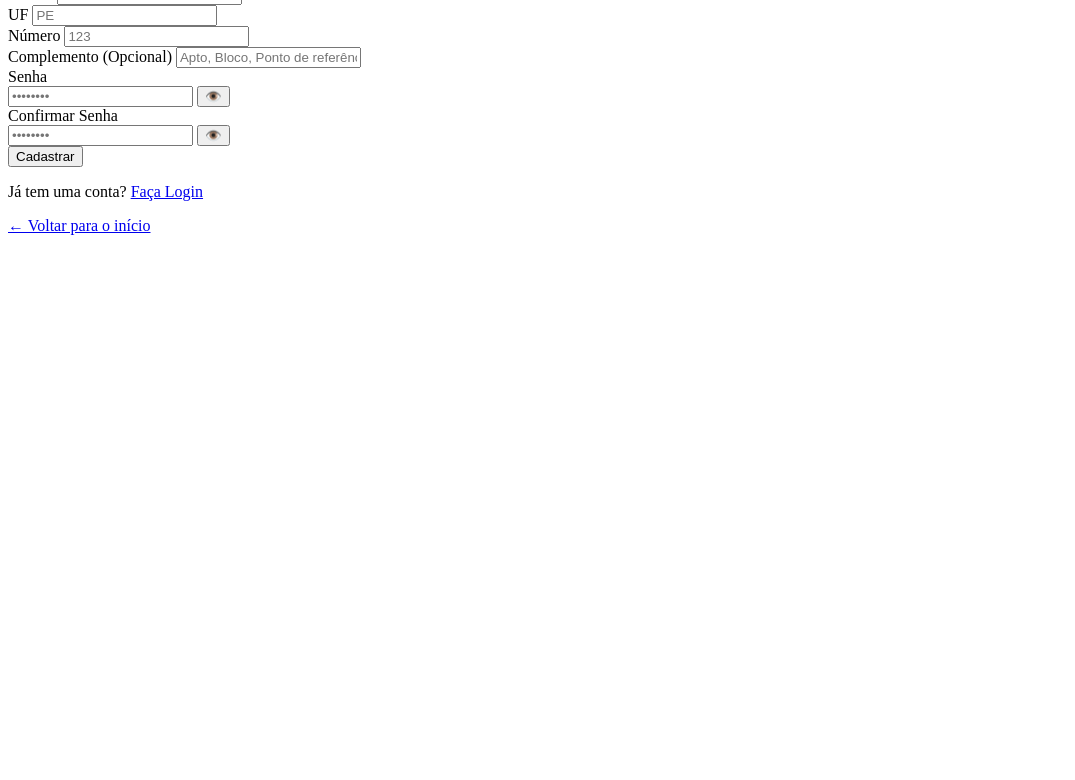
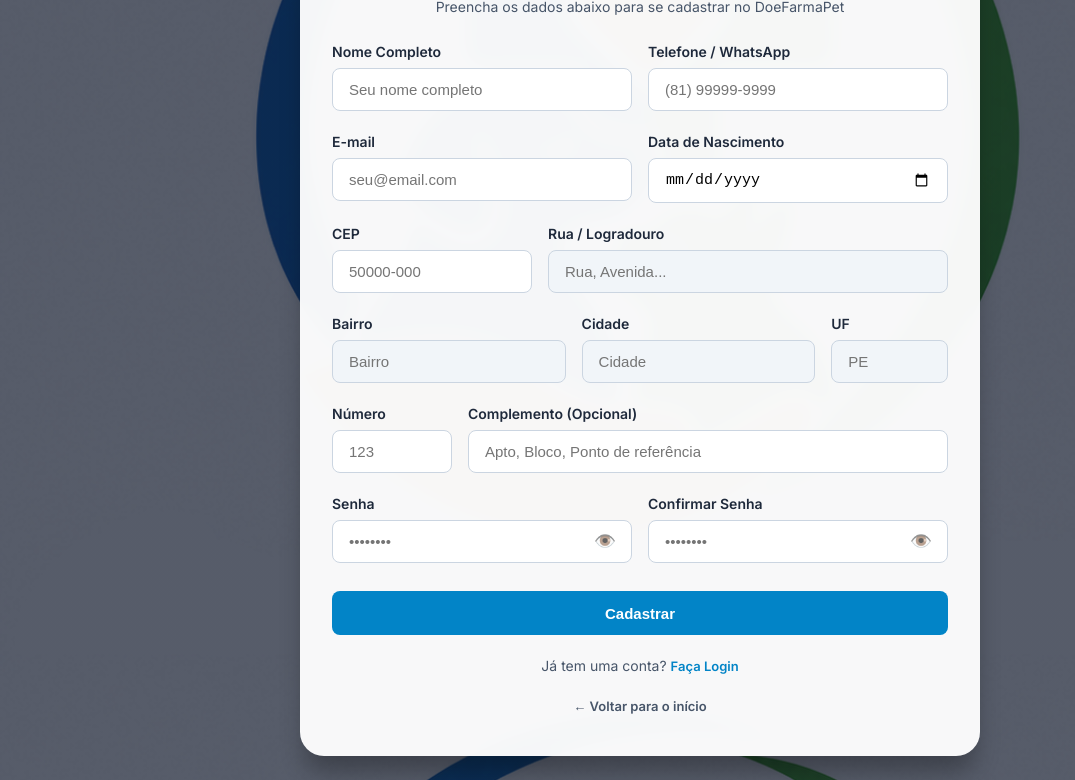
Before and after one commit to doefarmapet-beep/farmacia-solidaria-pet, a plain HTML site: page cadastro.html in a window 1280 px wide. Shown: the part 303-1083 px from the top of the page, without its empty margins (0-1075 px from the left). Before the commit the page ends 800 px from the top, so only its background shows below. Drawn offline with Linux system fonts and the light colour scheme.

Commit message:
Add files via upload

```diff
--- a/cadastro.html
+++ b/cadastro.html
@@ -6,7 +6,7 @@
   <title>DoeFarmaPet - Criar Conta</title>
 
   <!-- Volta uma pasta (../) para buscar o style.css -->
-  <link rel="stylesheet" href="../css/style.css">
+  <link rel="stylesheet" href="style.css">
 
   <!-- Fonte Google Inter -->
   <link rel="preconnect" href="https://fonts.googleapis.com">
@@ -19,7 +19,7 @@
     <div class="auth-card auth-card-wide">
 
       <div class="logo-container">
-        <img src="../img/logo.png" alt="Logo DoeFarmaPet" class="app-logo">
+        <img src="Logo.png" alt="Logo DoeFarmaPet" class="app-logo">
       </div>
 
       <div class="auth-header">
--- /dev/null
+++ b/style.css
@@ -0,0 +1,318 @@
+/* ==========================================================================
+   1. CONFIGURAÇÕES GERAIS E VARIÁVEIS
+   ========================================================================== */
+:root {
+  --laranja-principal: #2D6A4F;
+  --laranja-hover: #2D6A4F;
+  --azul-principal: #0284c7;
+  --azul-hover: #0369a1;
+  --fundo-escuro: #58CD98;
+  --texto-escuro: #1e293b;
+  --texto-corpo: #475569;
+  --borda: #cbd5e1;
+  --sucesso: #10b981;
+  --erro: #ef4444;
+}
+
+* {
+  margin: 0;
+  padding: 0;
+  box-sizing: border-box;
+}
+
+body {
+  font-family: 'Inter', sans-serif;
+  color: var(--texto-escuro);
+  background-color: var(--fundo-escuro);
+  line-height: 1.5;
+}
+
+/* ==========================================================================
+   2. ESTRUTURA DOS CARDS DE AUTENTICAÇÃO E TELA INICIAL
+   ========================================================================== */
+.welcome-container,
+.auth-container {
+  width: 100%;
+  min-height: 100vh;
+  display: flex;
+  align-items: center;
+  justify-content: center;
+  padding: 1.5rem;
+  background-image: linear-gradient(rgba(15, 23, 42, 0.7), rgba(15, 23, 42, 0.7)), url('logo2.png');
+  background-size: cover;
+  background-position: center;
+  background-repeat: no-repeat;
+  background-attachment: fixed;
+}
+
+.welcome-card,
+.auth-card {
+  background: rgba(255, 255, 255, 0.96);
+  backdrop-filter: blur(8px);
+  padding: 2.5rem 2rem;
+  border-radius: 1.5rem;
+  box-shadow: 0 20px 25px -5px rgba(0, 0, 0, 0.3);
+  max-width: 440px;
+  width: 100%;
+  border-top: 5px solid var(--laranja-principal);
+  text-align: center;
+}
+
+.auth-card-wide {
+  max-width: 680px; /* Largura expandida para formulários com 2 colunas */
+}
+
+/* Logo e Headers */
+.logo-container {
+  margin-bottom: 1.25rem;
+}
+
+.app-logo {
+  max-width: 160px;
+  height: auto;
+}
+
+.badge {
+  display: inline-block;
+  background-color: #ffedd5;
+  color: var(--laranja-hover);
+  font-size: 0.8125rem;
+  font-weight: 700;
+  padding: 0.35rem 0.85rem;
+  border-radius: 9999px;
+  margin-bottom: 1rem;
+}
+
+.auth-header {
+  margin-bottom: 1.5rem;
+}
+
+.auth-header h1,
+.welcome-card h1 {
+  font-size: 1.5rem;
+  color: var(--texto-escuro);
+  font-weight: 800;
+}
+
+.auth-header p,
+.welcome-card p {
+  font-size: 0.875rem;
+  color: var(--texto-corpo);
+  margin-top: 0.5rem;
+}
+
+/* ==========================================================================
+   3. FORMULÁRIOS, INPUTS E GRIDS
+   ========================================================================== */
+.form-row {
+  display: flex;
+  gap: 1rem;
+  margin-bottom: 0.25rem;
+}
+
+.form-row .input-group {
+  flex: 1;
+}
+
+.flex-2 {
+  flex: 2 !important;
+}
+
+.flex-small {
+  flex: 0.5 !important;
+}
+
+.input-group {
+  display: flex;
+  flex-direction: column;
+  gap: 0.375rem;
+  margin-bottom: 1rem;
+  text-align: left;
+}
+
+.input-group label {
+  font-size: 0.875rem;
+  font-weight: 600;
+  color: var(--texto-escuro);
+}
+
+.input-group input {
+  width: 100%;
+  padding: 0.75rem 1rem;
+  border: 1px solid var(--borda);
+  border-radius: 0.5rem;
+  font-size: 0.9375rem;
+  outline: none;
+  transition: all 0.2s ease;
+}
+
+.input-group input:focus {
+  border-color: var(--azul-principal);
+  box-shadow: 0 0 0 3px rgba(2, 132, 199, 0.15);
+}
+
+/* Estilo para campos somente de leitura (ViaCEP) */
+.input-readonly {
+  background-color: #f1f5f9;
+  color: var(--texto-corpo);
+  border-color: #cbd5e1;
+  cursor: not-allowed;
+}
+
+.cep-status {
+  font-size: 0.75rem;
+  font-weight: 600;
+  margin-left: 0.25rem;
+}
+
+/* Olhinho na Senha */
+.password-wrapper {
+  position: relative;
+  display: flex;
+  align-items: center;
+}
+
+.password-wrapper input {
+  padding-right: 2.75rem;
+}
+
+.toggle-password {
+  position: absolute;
+  right: 0.75rem;
+  background: none;
+  border: none;
+  cursor: pointer;
+  font-size: 1.1rem;
+  padding: 0.25rem;
+  display: flex;
+  align-items: center;
+  justify-content: center;
+  opacity: 0.7;
+  transition: opacity 0.2s;
+}
+
+.toggle-password:hover {
+  opacity: 1;
+}
+
+/* ==========================================================================
+   4. BOTÕES E LINKS DE NAVEGAÇÃO
+   ========================================================================== */
+.actions {
+  display: flex;
+  flex-direction: column;
+  gap: 0.75rem;
+  margin-top: 1.5rem;
+}
+
+.btn {
+  display: inline-block;
+  width: 100%;
+  padding: 0.85rem 1.25rem;
+  border-radius: 0.5rem;
+  font-weight: 700;
+  font-size: 0.9375rem;
+  text-align: center;
+  text-decoration: none;
+  border: none;
+  cursor: pointer;
+  transition: background-color 0.2s ease, transform 0.1s ease;
+}
+
+.btn-primary {
+  background-color: var(--laranja-principal);
+  color: #ffffff;
+}
+
+.btn-primary:hover {
+  background-color: var(--laranja-hover);
+}
+
+.btn-secondary {
+  background-color: var(--azul-principal);
+  color: #ffffff;
+}
+
+.btn-secondary:hover {
+  background-color: var(--azul-hover);
+}
+
+.btn-full {
+  margin-top: 0.5rem;
+}
+
+/* Rodapés e Links Secundários */
+.forgot-wrapper {
+  text-align: right;
+  margin-bottom: 1.25rem;
+}
+
+.forgot-link,
+.btn-link {
+  font-size: 0.8125rem;
+  color: var(--azul-principal);
+  text-decoration: none;
+  font-weight: 600;
+}
+
+.forgot-link:hover,
+.btn-link:hover {
+  text-decoration: underline;
+}
+
+.auth-footer,
+.sub-actions {
+  margin-top: 1.25rem;
+  display: flex;
+  align-items: center;
+  justify-content: center;
+  gap: 0.5rem;
+  flex-wrap: wrap;
+}
+
+.auth-footer {
+  flex-direction: column;
+}
+
+.divider {
+  color: #94a3b8;
+  font-size: 0.8125rem;
+}
+
+.back-link {
+  display: inline-block;
+  margin-top: 0.75rem;
+  font-size: 0.8125rem;
+  color: var(--texto-corpo);
+  text-decoration: none;
+  font-weight: 600;
+}
+
+.back-link:hover {
+  color: var(--texto-escuro);
+}
+
+.footer-text {
+  font-size: 0.875rem;
+  color: var(--texto-corpo);
+}
+
+/* ==========================================================================
+   5. RESPONSIVIDADE (DISPOSITIVOS MÓVEIS)
+   ========================================================================== */
+@media (max-width: 600px) {
+  .welcome-card,
+  .auth-card {
+    padding: 1.75rem 1.25rem;
+  }
+
+  .form-row {
+    flex-direction: column;
+    gap: 0;
+  }
+
+  .flex-small,
+  .flex-2 {
+    flex: 1 !important;
+  }
+}
```
Also changed, not shown: atualiza-cadastro.html (+1 -1 lines), index.html (+4 -4 lines), login.html (+1 -1 lines), recuperar-senha.html (+1 -1 lines), Logo.png (added), logo2.png (added).
